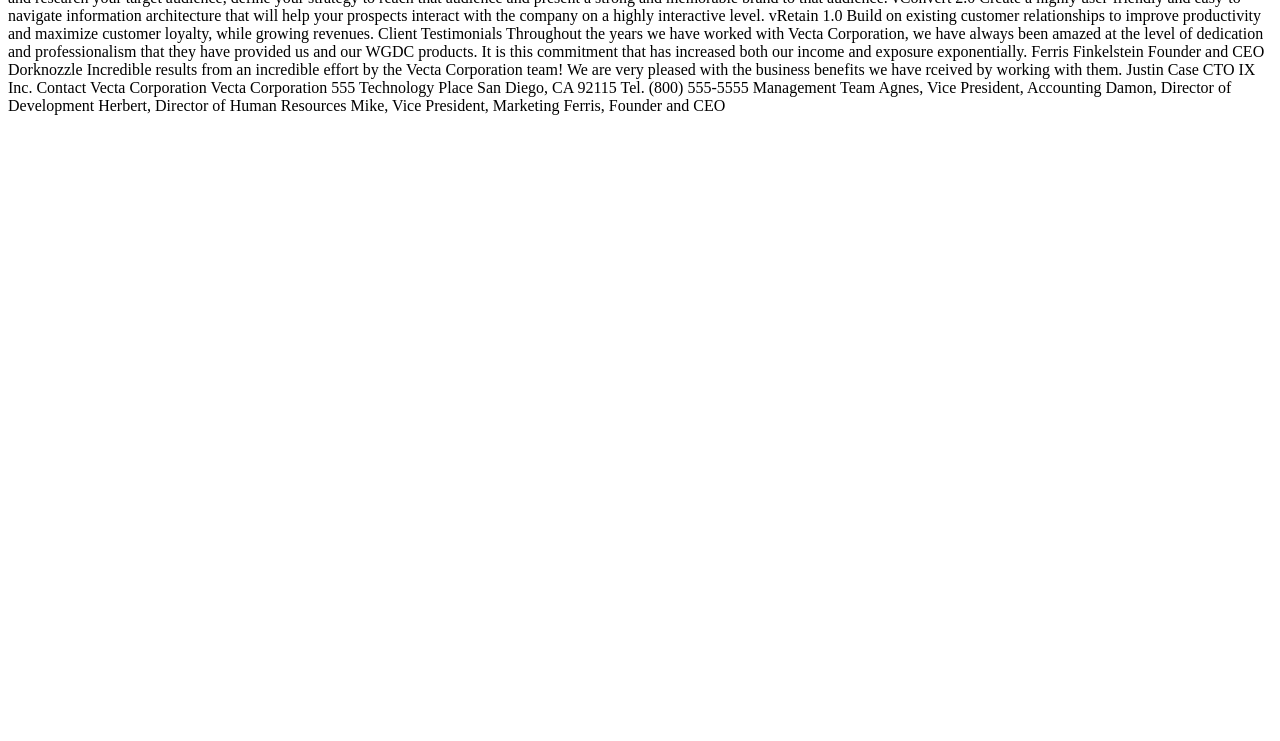
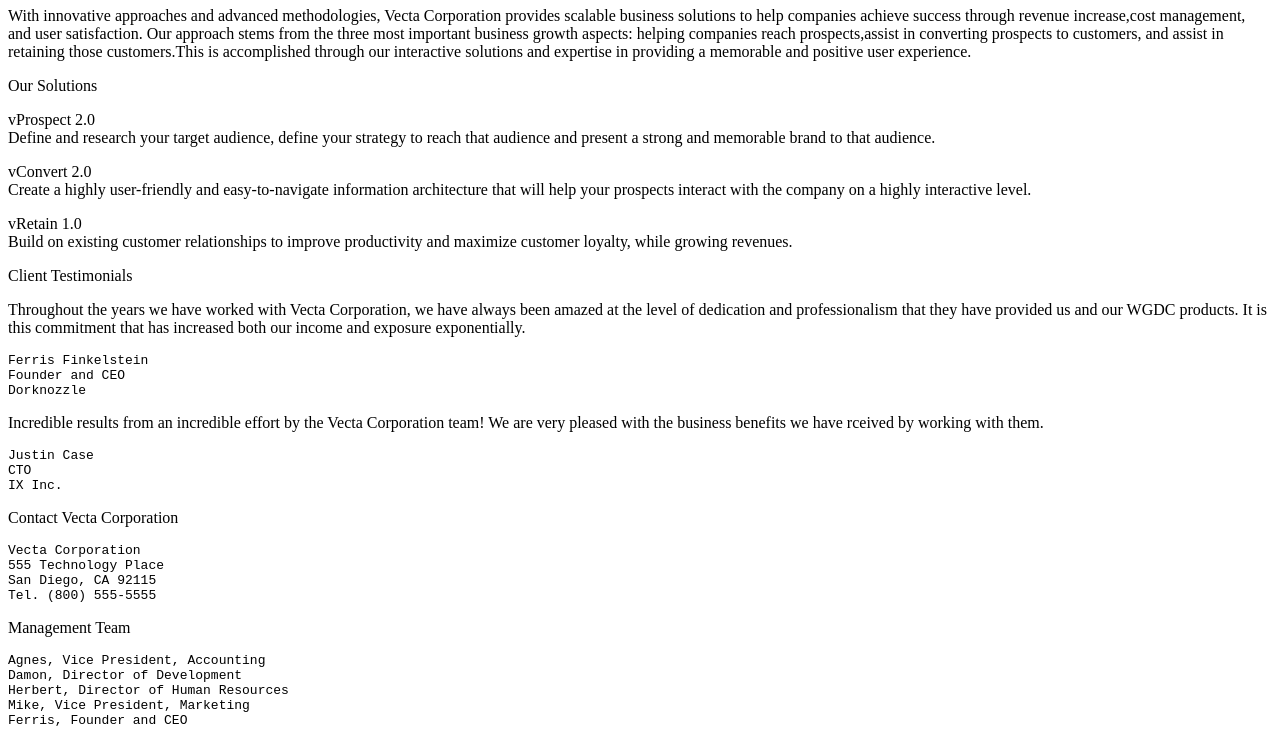
Before and after one commit to Sahanatk/Assignment-1, a plain HTML site: page index.html in a window 1280 px wide. Shown: the part 73-814 px from the top of the page. Drawn offline with Linux system fonts and the light colour scheme.

Commit message:
final index.html
I created my final page

```diff
--- a/index.html
+++ b/index.html
@@ -7,48 +7,50 @@
     <title>Welcome to my first webpage of modern web development framework assignment</title>
 </head>
 <body>
-    #Welcome
+<h1>Welcome</h1>
 
-With innovative approaches and advanced methodologies, Vecta Corporation provides scalable business solutions to help companies achieve success through revenue increase,   cost management, and user satisfaction. Our approach stems from the three most important business growth aspects: helping companies reach prospects,   assist in converting prospects to customers, and assist in retaining those customers. This is accomplished through our interactive solutions and expertise in providing a memorable and positive user experience.
+<p>With innovative approaches and advanced methodologies, Vecta Corporation provides scalable business solutions to help companies achieve success through revenue increase,cost management, and user satisfaction. Our approach stems from the three most important business growth aspects: helping companies reach prospects,assist in converting prospects to customers, and assist in retaining those customers.This is accomplished through our interactive solutions and expertise in providing a memorable and positive user experience.</p>
 
-Our Solutions
+<p>Our Solutions</p>
 
-vProspect 2.0
+<p>vProspect 2.0<br>
 Define and research your target audience, define your strategy to reach that audience and present a strong and memorable brand to that audience.
 
-vConvert 2.0
+<p>vConvert 2.0<br>
 Create a highly user-friendly and easy-to-navigate information architecture that will help your prospects interact with the company on a highly interactive level.
 
-vRetain 1.0
+<p>vRetain 1.0<br>
 Build on existing customer relationships to improve productivity and maximize customer loyalty, while growing revenues.
 
-Client Testimonials
+<p>Client Testimonials
 
-Throughout the years we have worked with Vecta Corporation, we have always been amazed at the level of dedication and professionalism that they have provided us   and our WGDC products. It is this commitment that has increased both our income and exposure exponentially.
+<p>Throughout the years we have worked with Vecta Corporation, we have always been amazed at the level of dedication and professionalism that they have provided us and our WGDC products. It is this commitment that has increased both our income and exposure exponentially.</p>
 
-Ferris Finkelstein
+<pre>Ferris Finkelstein
 Founder and CEO
-Dorknozzle
+Dorknozzle</pre>
 
-Incredible results from an incredible effort by the Vecta Corporation team! We are very pleased with the business benefits we have rceived by working with them.
+<p>Incredible results from an incredible effort by the Vecta Corporation team! We are very pleased with the business benefits we have rceived by working with them.</p>
 
+<pre>
 Justin Case
 CTO
 IX Inc.
+</pre>
 
-Contact Vecta Corporation
-
+<p>Contact Vecta Corporation
+<pre>
 Vecta Corporation
 555 Technology Place
 San Diego, CA 92115
 Tel. (800) 555-5555
-
-Management Team
-
+</pre>
+<p>Management Team
+<pre>
 Agnes, Vice President, Accounting
 Damon, Director of Development
 Herbert, Director of Human Resources
 Mike, Vice President, Marketing
-Ferris, Founder and CEO
+Ferris, Founder and CEO</pre>
 </body>
 </html>
```
